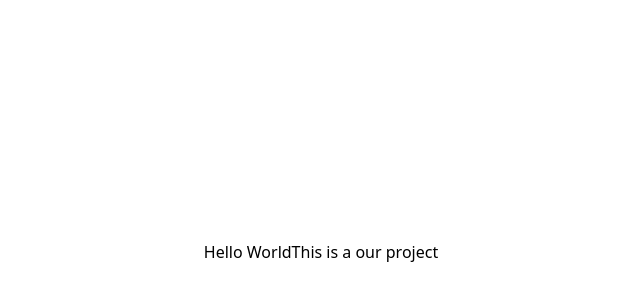
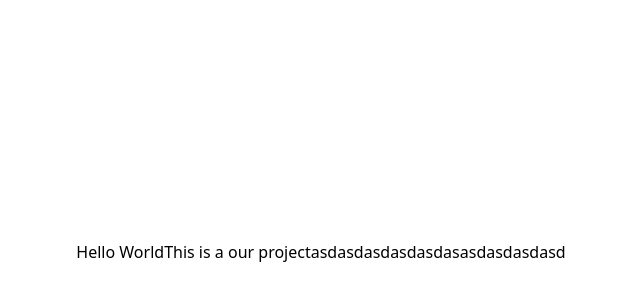
Before and after one commit to long-troi-lo-dat/pet__service_store, a React (Create React App) app in the folder front-end/: page / in a window 1280 px wide. Shown: the part 148-448 px from the top of the page, without its empty margins (319-959 px from the left). Built offline with nearby package versions, Linux system fonts and the light colour scheme.

Commit message:
baolong-commit

```diff
--- a/front-end/src/App.js
+++ b/front-end/src/App.js
@@ -3,7 +3,8 @@ function App() {
     <div className=" w-full items-center justify-center h-screen flex">
      <h1>Hello World</h1>
      <p>This is a our project</p>
-     <p></p>
+     <p>asdasdasdasdasdas</p>
+     <h1>asdasdasdasd</h1>
     </div>
   );
 }
```
